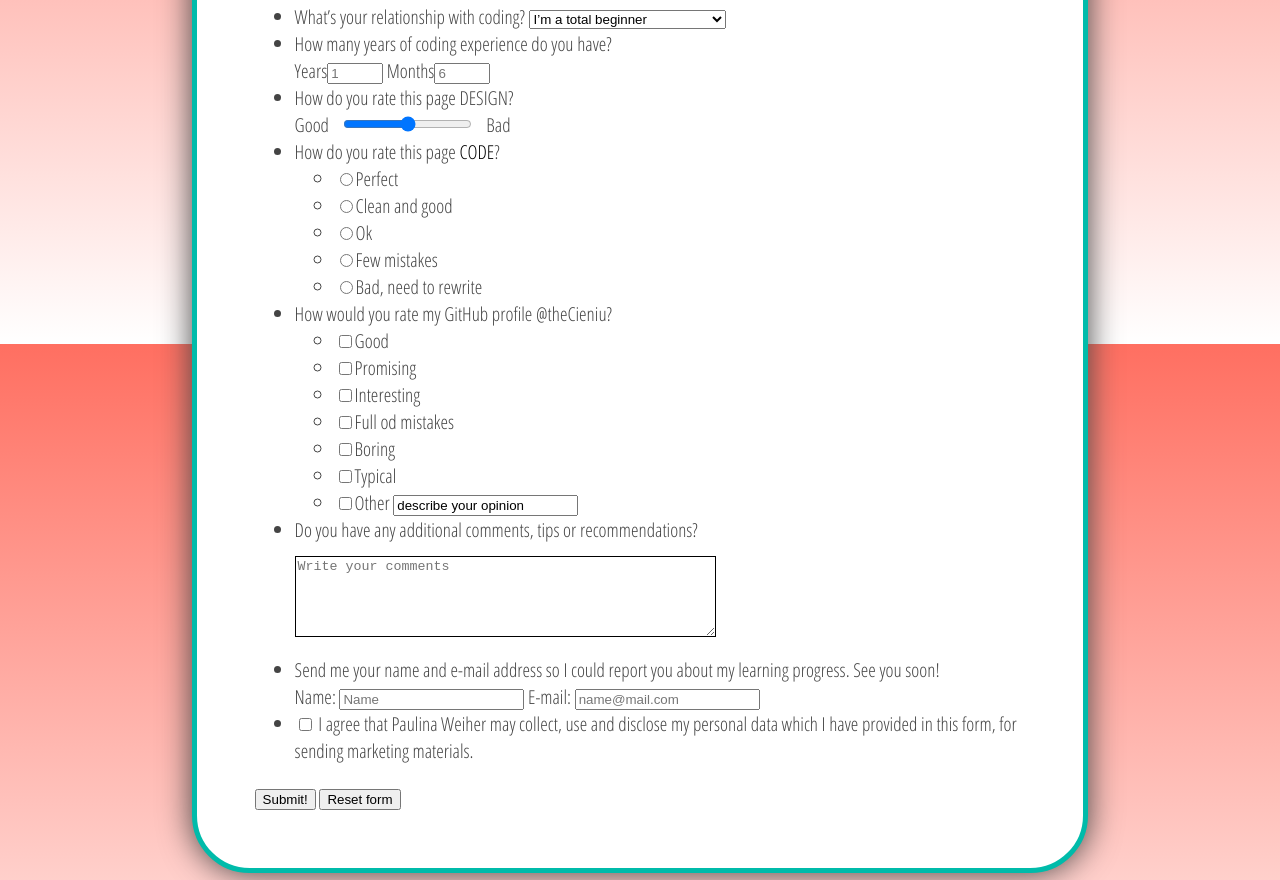
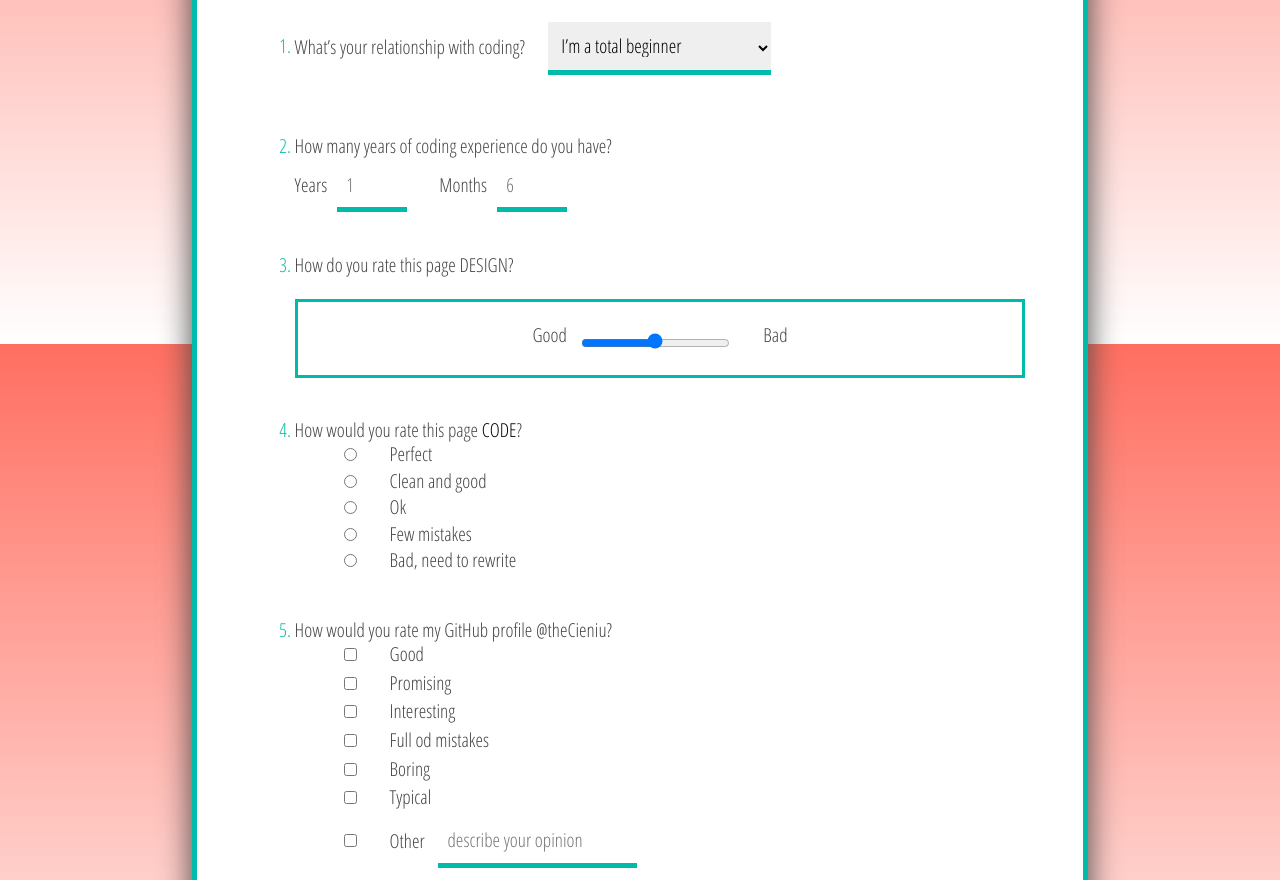
Before and after one commit to theCieniu/fcc-survey-form, a plain HTML site: page index.html in a window 1280 px wide. Shown: the part 456-1336 px from the top of the page. Drawn offline with Linux system fonts and the light colour scheme; a web font is replaced by a local one.

Commit message:
Desktop layout
CSS for desktop layout finished

```diff
--- a/index.html
+++ b/index.html
@@ -9,7 +9,7 @@
 	    <meta name="author" content="Paulina Weiher">
 	     <meta name="viewport" content="width=device-width, initial-scale=1">
 	      <link rel="stylesheet" href="styles.css">
-	       <link rel="icon" href="" type="image/ico">
+	       <link rel="icon" href="favicon.png" type="image/ico">
   </head>
 
 
@@ -28,7 +28,8 @@
 
 <!--User Story #3: I can see a form with id="survey-form". -->
       <form id="survey-form">
-<ul>
+
+<ol>
 
 
 <!--User Story #12: Inside the form element,
@@ -68,21 +69,38 @@ I can see placeholder text that gives me a description or instructions for each
 <li>
     <label for="design">How do you rate this page DESIGN?</label>
         <br>
-      Good &nbsp;<span>
-      <input type="range" name="design" value="design" id="design">
-            </span>&nbsp;
-      Bad</li>
+      <div class="design-range">Good&nbsp;
+      <input type="range" name="design" value="design" id="design" min="1" max="5" step="1" type="number">
+          <datalist id="design">
+            <option value="1">1</option>
+            <option value="2">2</option>
+            <option value="3">3</option>
+            <option value="4">4</option>
+            <option value="5">5</option>
+          </datalist>
+        &nbsp;Bad</div>
+      </li>
 
 
 <!--User Story #13: Inside the form element, I can select a field from one or more groups
  of radio buttons. Each group should be grouped using the name attribute. -->
-<li> <label for="code">How do you rate this page <a href="https://github.com/theCieniu/surveyform" target="_blank">CODE</a>?</label>
-                            <ul>
-                  <li><input type="radio" id="code" name="code" value="perfect">Perfect</li>
-                  <li><input type="radio" id="code" name="code" value="good">Clean and good</li>
-                  <li><input type="radio" id="code" name="code" value="ok">Ok</li>
-                  <li><input type="radio" id="code" name="code" value="mistakes">Few mistakes</li>
-                  <li><input type="radio" id="code" name="code" value="bad">Bad, need to rewrite</li>
+<li> <label for="code">How would you rate this page <a href="https://github.com/theCieniu/surveyform" target="_blank">CODE</a>?</label>
+                            <ul class="ul-list">
+                  <li><input type="radio" id="code-perfect" name="code" value="perfect">
+                    <label for="code-perfect">Perfect</label>
+                    </li>
+                  <li><input type="radio" id="code-good" name="code" value="good">
+                      <label for="code-good">Clean and good</label>
+                    </li>
+                  <li><input type="radio" id="code-ok" name="code" value="ok">
+                    <label for="code-ok">Ok</label>
+                    </li>
+                  <li><input type="radio" id="code-mistakes" name="code" value="mistakes">
+                    <label for="code-mistakes">Few mistakes</label>
+                    </li>
+                  <li><input type="radio" id="code-bad" name="code" value="bad">
+                    <label for="code-bad">Bad, need to rewrite</label>
+                    </li>
                                 </ul>
                               </li>
 
@@ -90,20 +108,35 @@ I can see placeholder text that gives me a description or instructions for each
 <!--User Story #14: Inside the form element, I can select several fields from a
 series of checkboxes, each of which must have a value attribute. -->
 <li> <label for="githubrate">How would you rate my GitHub profile @theCieniu?</label>
-            <ul>
-        <li><input type="checkbox" id="githubrate" name="githubrate" value="good">Good
-      <li><input type="checkbox" id="githubrate" name="githubrate" value="promising">Promising
-      <li><input type="checkbox" id="githubrate" name="githubrate" value="interesting">Interesting
-      <li><input type="checkbox" id="githubrate" name="githubrate" value="mistakes">Full od mistakes
-      <li><input type="checkbox" id="githubrate" name="githubrate" value="boring">Boring
-      <li><input type="checkbox" id="githubrate" name="githubrate" value="typical">Typical
-      <li><input type="checkbox" id="githubrate" name="githubrate" value="other">Other  <input type="text" name="profile" value="describe your opinion">
+            <ul class="ul-list">
+        <li><input type="checkbox" id="githubrate-good" name="githubrate" value="good">
+          <label for="githubrate-good">Good</label>
+
+      <li><input type="checkbox" id="githubrate-promising" name="githubrate" value="promising">
+        <label for="githubrate-promising">Promising</label>
+
+      <li><input type="checkbox" id="githubrate-interesting" name="githubrate" value="interesting">
+        <label for="githubrate-interesting">Interesting</label>
+
+      <li><input type="checkbox" id="githubrate-mistakes" name="githubrate" value="mistakes">
+        <label for="githubrate-mistakes">Full od mistakes</label>
+
+      <li><input type="checkbox" id="githubrate-boring" name="githubrate" value="boring">
+        <label for="githubrate-boring">Boring</label>
+
+      <li><input type="checkbox" id="githubrate-typical" name="githubrate" value="typical">
+        <label for="githubrate-typical">Typical</label>
+
+      <li><input type="checkbox" id="githubrate-other" name="githubrate" value="other">
+        <label for="githubrate-other">Other</label>
+
+        <input type="text" name="profile" placeholder="describe your opinion" id="describe">
         </ul>
     </li>
 
 <!--User Story #15: Inside the form element, I am presented with a textarea at the end for additional comments. -->
 <li> <label for="comment">Do you have any additional comments, tips or recommendations?</label>
-              <textarea id="comment" name="comment" rows="5" cols="50" placeholder="Write your comments"></textarea></li>
+              <textarea id="comment" name="comment" rows="2" cols="20" placeholder="Write your comments"></textarea></li>
 
 
 <!--User Story #4: Inside the form element, I am required to enter my name in a field with id="name". -->
@@ -117,6 +150,7 @@ I can see placeholder text that gives me a description or instructions for each
         <br>
               <label for="name-" id="name-label">Name:</label>
               <input name="name" type="text" placeholder="Name" required id="name">
+              <br>
               <label for="email" id="email-label">E-mail:</label>
           <input type="email" name="email" placeholder="name@mail.com" required id="email"></li>
           <li>
@@ -125,13 +159,14 @@ I can see placeholder text that gives me a description or instructions for each
             </label>
             </li>
 
-      </ul>
+      </ol>
 
 
 <!--User Story #16: Inside the form element, I am presented with a button with id="submit" to submit all my inputs. -->
-            <button type="submit" name="submit" id="submit">Submit!</button>
-            <button type="reset" name="reset" id="reset">Reset form</button>
-
+            <div class="buttons">
+              <button type="submit" name="submit" id="submit">Submit!</button>
+              <button type="reset" name="reset" id="reset">Reset form</button>
+            </div>
         </form>
       </main>
 
--- a/styles.css
+++ b/styles.css
@@ -71,22 +71,194 @@ blockquote:hover {
 
 /* ======== FORM ======== */
 
+input {
+  box-sizing: border-box;
+  padding: 0.5em;
+  margin-left: 0.5em;
+  margin-right: 1.5em;
+  font-family: 'Open Sans Condensed', sans-serif;
+  font-size: 1.2rem;
+  outline:none;
+}
+
+input #describe {
+  padding: 0;
+  margin-left: 0.5em;
+  font-family: 'Open Sans Condensed', sans-serif;
+  font-size: 1em;
+}
+
+ol li {
+  padding-bottom: 2em;
+  line-height: 1.5em;
+}
+
+ul li {
+  list-style: none;
+  padding-bottom: 0.5em;
+  line-height: 1rem;
+  }
+
+ol li::marker {
+  color: var(--accent);
+  }
+
+select {
+  box-sizing: border-box;
+  padding: 0.5em;
+  margin: 1em;
+  font-family: 'Open Sans Condensed', sans-serif;
+  font-size: 1.2rem;
+  outline:none;
+}
+
+input, select {
+  border:none;
+  border-bottom: solid;
+  border-width: thick;
+  border-color: var(--accent);
+}
+
+input:focus {
+  border:none;
+  border: solid;
+  border-width: thick;
+  border-color: var(--bcgcolor);
+  outline:none;
+  }
+
+  input:hover {
+    border:none;
+    border: solid;
+    border-width: thick;
+    border-color: var(--bcgcolor);
+    }
+
 textarea {
-  border-color: var(--accent)
+  box-sizing: border-box;
+  font-family: 'Open Sans Condensed', sans-serif;
+  border: none;
+  border: solid;
+  border-width:medium;
+  border-color: var(--accent);
   padding: 1em;
   margin: 1em auto 1em auto;
   word-wrap: break-word;
+  font-size: 1.2rem;
+  outline:none;
+  width:100%;
 }
 
+textarea:focus {
+  border:none;
+  border: solid;
+  border-width: thick;
+  border-color: var(--bcgcolor);
+  outline:none;
+}
+
+textarea:hover {
+  border:none;
+  border: solid;
+  border-width: thick;
+  border-color: var(--bcgcolor);
+}
+
+#dropdown:active {
+  box-sizing: border-box;
+  border:none;
+  border: solid;
+  border-width: thick;
+  border-color: var(--bcgcolor);
+  outline:none;
+}
+
+#dropdown:hover {
+  box-sizing: border-box;
+  border:none;
+  border: solid;
+  border-width: thick;
+  border-color: var(--bcgcolor);
+}
+
+.design-range {
+  box-sizing: border-box;
+  display:flex;
+  box-sizing: border-box;
+  justify-content: center;
+  border: solid;
+  border-width: medium;
+  border-color: var(--accent);
+  padding:0.5em;
+  padding-top:1em;
+  margin-top: 1em;
+  }
 
 
+.buttons {
+  box-sizing: border-box;
+  display: flex;
+  justify-content: space-around;
+  margin-left: 10vw;
+  margin-right: 10vw;
+  }
+
+button {
+  box-sizing: border-box;
+  font-family: 'Open Sans Condensed', sans-serif;
+  font-size: 1.5rem;
+  padding:0.5em;
+}
+
+#submit {
+  border: none;
+  background-color: var(--accent);
+  color:var(--neutral);
+  border-radius: 0.5em;
+  box-shadow: 0.1em 0.1em 1em var(--neutral);
+  font-weight: bold;
+  padding-left: 0.8em;
+  padding-right: 0.8em;
+  }
+
+#submit:hover {
+  background-color: var(--bcgcolor);
+  color:white;
+}
+
+#submit:focus {
+outline:none;
+  }
+
+#submit:active {
+  background-color: white;
+  color:var(--bcgcolor);
+  outline:none;
+}
+
+#reset {
+  border: none;
+  background-color: #dddddd;
+  color:var(--neutral);
+  border-radius: 0.5em;
+  box-shadow: 0.1em 0.1em 1em var(--neutral);
+  }
+
+  #reset:hover {
+    background-color: var(--neutral);
+    color:white;
+  }
+
+  #reset:active {
+    background-color: var(--bcgcolor);
+    color:white;
+    outline:none;
+  }
 
 
-
-
-
-
-
+#reset:focus {
+    outline:none;
+      }
 
 /* ========== FOOTER ====== */
 
@@ -100,7 +272,8 @@ footer {
   margin:0;
   margin-top: 3rem;
   width:100vw;
-  box-shadow: 0 1em 2em var(--neutral);
+  box-shadow: 0 -0.1em 1em var(--neutral);
+  border-radius: 1em 1em 0 0;
   }
 
 footer a {
```
Also changed, not shown: favicon.ico (added), favicon.png (added).
